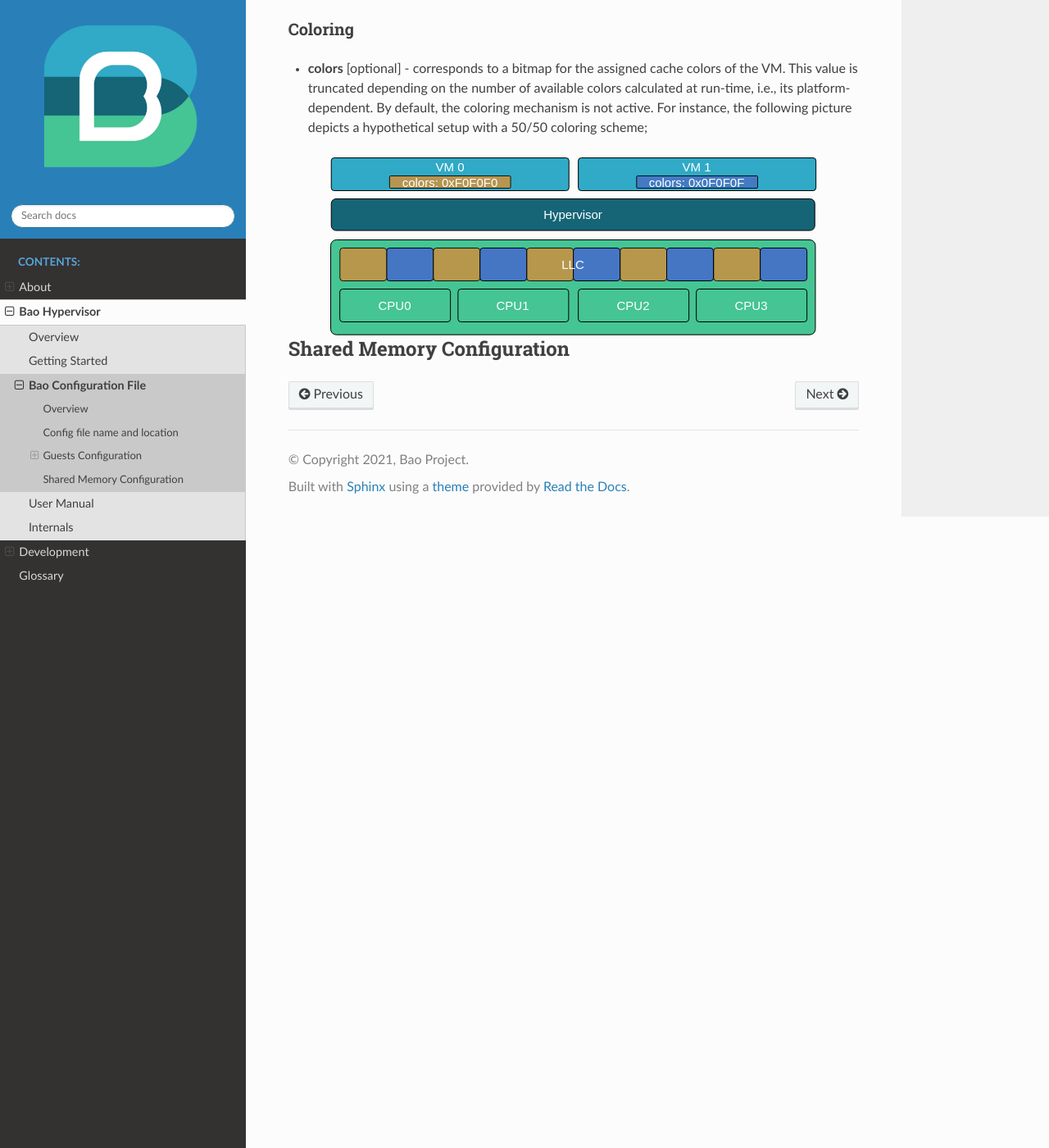
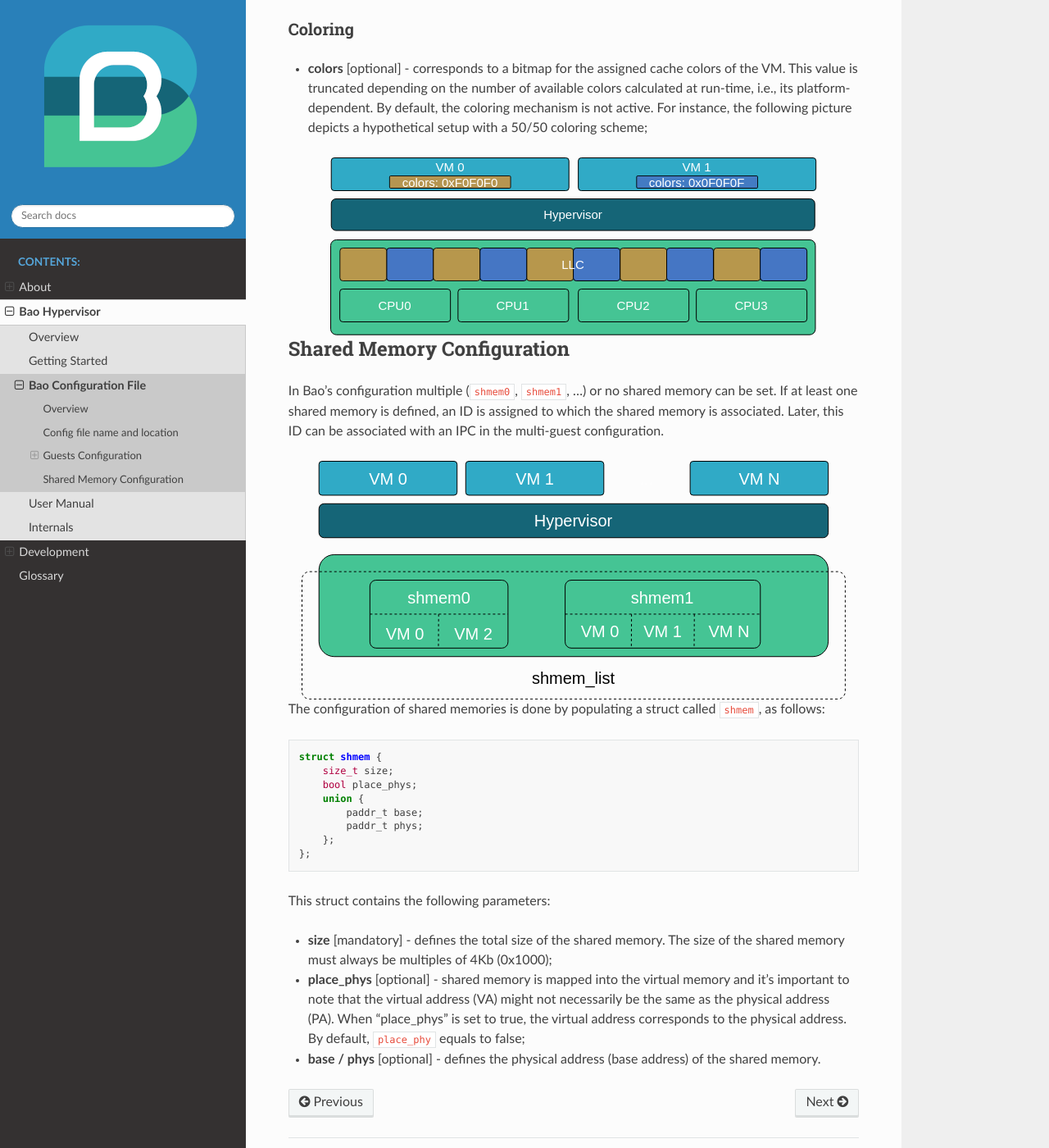
Before and after one commit to bao-project/bao-docs, a Sphinx documentation site: the page built from source/bao_hyp/config.rst, in a window 1280 px wide and 1400 px high, scrolled down 7160 px. Shown: the whole window at 82% size. Built offline with Sphinx 7.4.7 and the Read the Docs theme 2.0.0, drawn with Linux system fonts in a browser that asks for light colours.

Commit message:
feat(doc): add shared memory configuration
Signed-off-by: Diogo21Costa <diogoandreveigacosta@gmail.com>

```diff
--- a/source/bao_hyp/config.rst
+++ b/source/bao_hyp/config.rst
@@ -360,3 +360,41 @@ Coloring
 
 Shared Memory Configuration
 ---------------------------
+.. _Shared Memory Configuration:
+
+In Bao's configuration multiple (``shmem0``, ``shmem1``, ...) or no shared
+memory can be set. If at least one shared memory is defined, an  ID is assigned
+to which the shared memory is associated. Later, this ID can be associated with
+an IPC in the multi-guest configuration.
+
+.. figure:: img/shmem.svg
+    :align: center
+    :name: shmem-fig
+
+
+The configuration of shared memories is done by populating a struct called
+``shmem``, as follows:
+
+.. code-block:: c
+
+    struct shmem {
+        size_t size;
+        bool place_phys;
+        union {
+            paddr_t base;
+            paddr_t phys;
+        };
+    };
+
+
+This struct contains the following parameters:
+
+- **size** [mandatory] - defines the total size of the shared memory. The \
+  size of the shared memory must always be multiples of 4Kb (0x1000);
+- **place_phys** [optional] - shared memory is mapped into the virtual \
+  memory and it's important to note that the virtual address (VA) might not \
+  necessarily be the same as the physical address (PA). When "place_phys" is
+  set to true, the virtual address corresponds to the physical address. By \
+  default, ``place_phy`` equals to false;
+- **base / phys** [optional] - defines the physical address (base address) of \
+  the shared memory.
```
Also changed, not shown: source/bao_hyp/img/shmem.svg (added).
